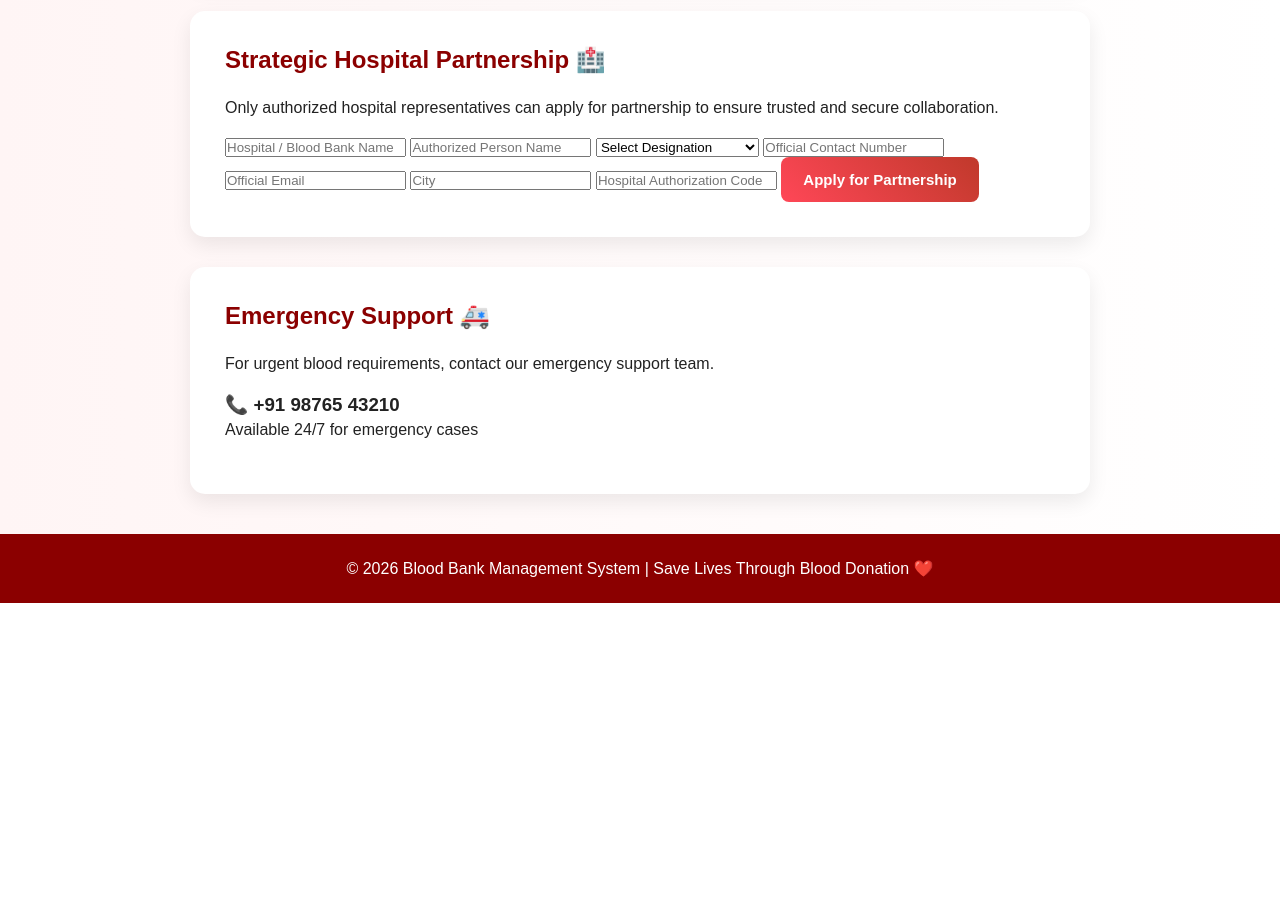
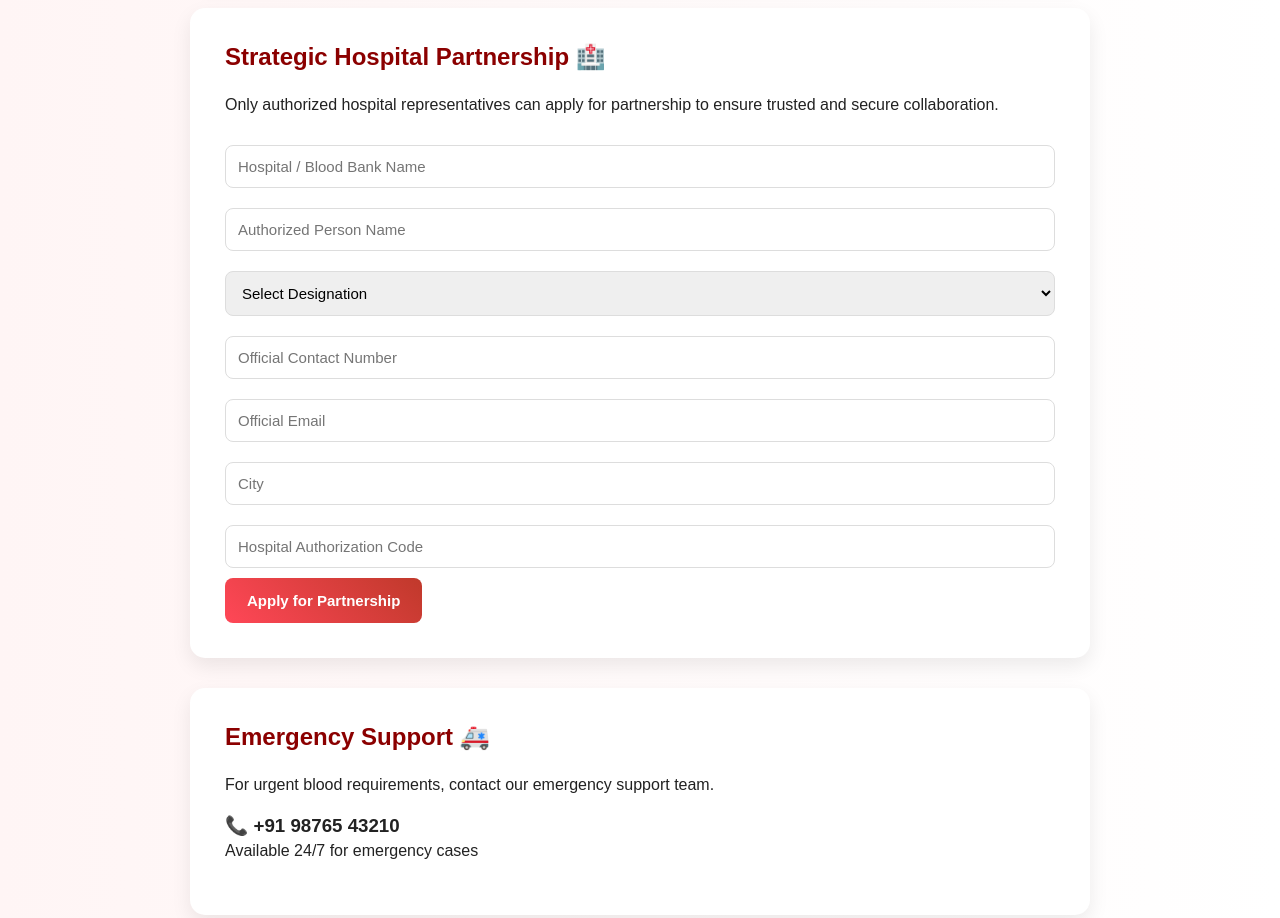
Before and after one commit to vaibhavrai857-collab/My-first-project, a plain HTML site: page index.html in a window 1280 px wide. Shown: the part 1380-2298 px from the top of the page. Before the commit the page ends 1983 px from the top, so only its background shows below. Drawn offline with Linux system fonts and the light colour scheme; no server answers.

Commit message:
Update style.css

```diff
--- a/style.css
+++ b/style.css
@@ -50,7 +50,7 @@ body.home {
   color: #ffd700;
 }
 
-/* HERO SECTION */
+/* HERO */
 .hero {
   text-align: center;
   padding: 80px 20px;
@@ -59,7 +59,6 @@ body.home {
 .hero h4 {
   color: #8B0000;
   margin-bottom: 10px;
-  font-size: 18px;
 }
 
 .hero h1 {
@@ -80,7 +79,7 @@ body.home {
   margin-bottom: 30px;
 }
 
-/* HERO BUTTONS */
+/* BUTTONS */
 .hero-buttons {
   display: flex;
   justify-content: center;
@@ -156,6 +155,17 @@ button:hover {
   line-height: 2;
 }
 
+/* FORM */
+input,
+select {
+  width: 100%;
+  padding: 12px;
+  margin: 10px 0;
+  border: 1px solid #ddd;
+  border-radius: 8px;
+  font-size: 15px;
+}
+
 /* FOOTER */
 footer {
   background: #8B0000;
@@ -175,10 +185,6 @@ footer {
     gap: 15px;
   }
 
-  .hero {
-    padding: 50px 20px;
-  }
-
   .hero h1 {
     font-size: 38px;
   }
```
